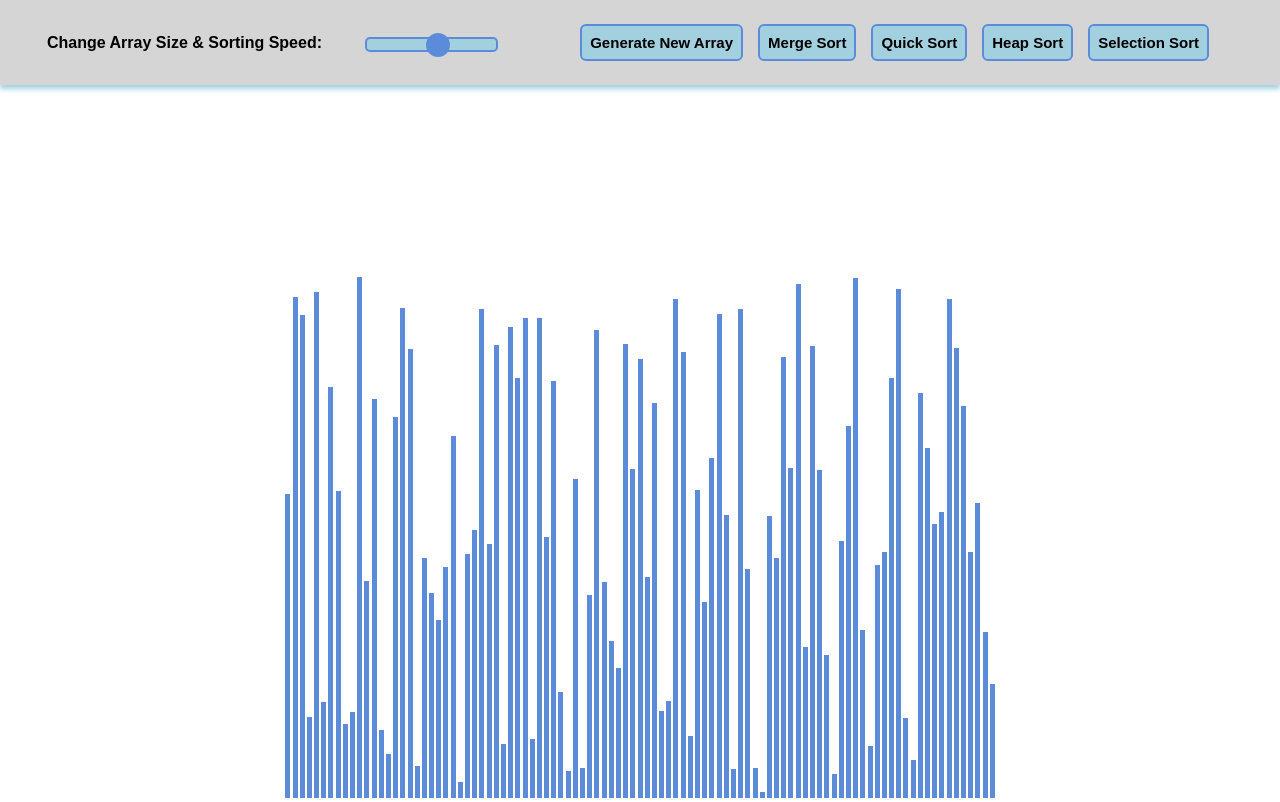
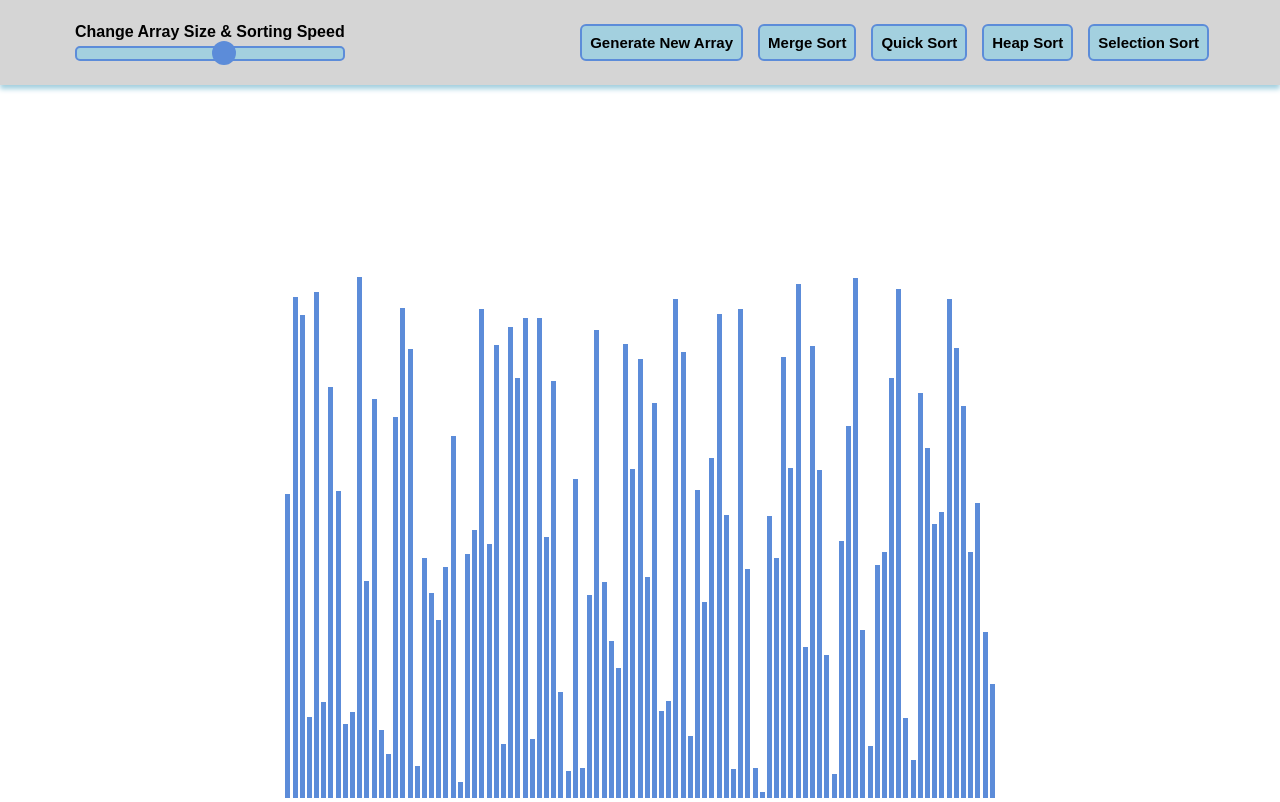
Before and after one commit to Rahulk284/SortingVisualizer, a React (Create React App) app: page / in a window 1280 px wide. Built offline with nearby package versions, Linux system fonts and the light colour scheme.

Commit message:
slider changes

```diff
--- a/src/SortingVis/SortingVis.css
+++ b/src/SortingVis/SortingVis.css
@@ -63,11 +63,23 @@ button:hover{
     color: white;
 }
 
+.slider-wrapper {
+    display: flex;
+    justify-content: flex-start;
+    align-items: flex-start;
+    position: absolute;
+    top: 12.5px;
+    left: 65px;
+}
+
 .slider-container {
-    position: fixed;
-    top: 36px;
-    left: 365px;
-    z-index: 999;
+    font-family: sans-serif;
+    font-weight: 800;
+    margin: 10px;
+}
+
+.sizeSpeed {
+    margin-bottom: 5px;
 }
 
 .slider{
@@ -91,7 +103,7 @@ button:hover{
     background: rgb(92, 140, 217);
     cursor: pointer;
 }
-
+/*
 .sizeSpeed {
     font-family: sans-serif;
     font-weight: 800;
@@ -99,4 +111,4 @@ button:hover{
     top: 34px;
     left: 47px;
     z-index: 999;
-}
+} */
--- a/src/SortingVis/SortingVis.jsx
+++ b/src/SortingVis/SortingVis.jsx
@@ -259,9 +259,9 @@ export default class SortingVis extends React.Component {
                         <button onClick={() => this.selectionSort()}>Selection Sort</button>
                     </div>
                     </div>
-                </nav>
+                <div className="slider-wrapper">
                 <div className="slider-container">
-                    <div className="sizeSpeed">Change Array Size & Sorting Speed:</div>
+                    <div className="sizeSpeed">Change Array Size & Sorting Speed</div>
                     <input
                         className="slider"
                         id="changeSize"
@@ -273,6 +273,8 @@ export default class SortingVis extends React.Component {
                         onChange={this.handleChange}
                     />
                 </div>
+                </div>
+                </nav>
             </div>
         );
     }
```
